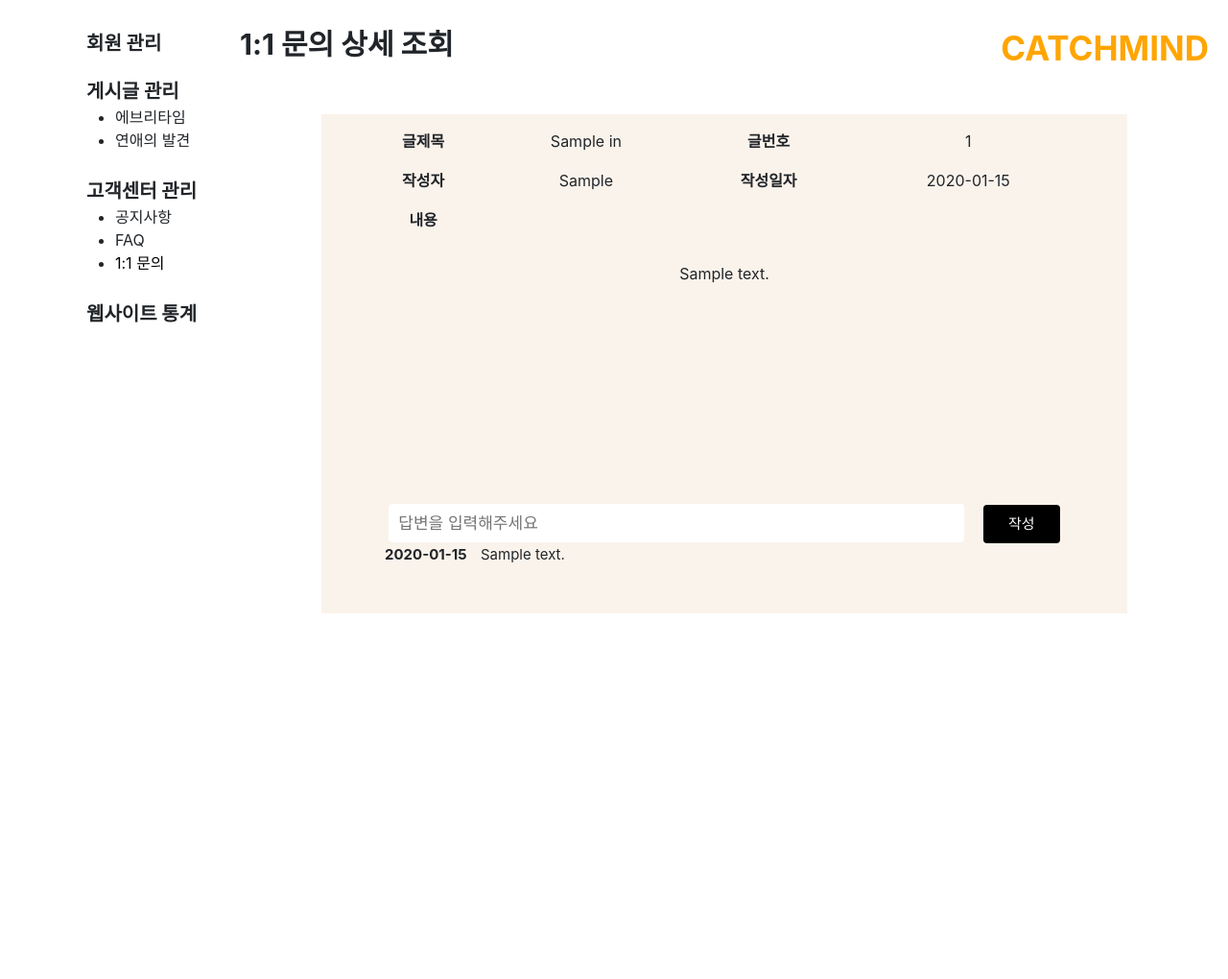
After one commit to hwkim51/Catchmind, a Java web app: template Catchmind/src/main/webapp/WEB-INF/views/admin/inquiryDetailView.jsp in a window 1280 px wide. The commit adds this page. Shown: the whole page at 96% size. Run offline with Spring Boot 4, a stand-in JSP engine, Linux system fonts and the light colour scheme; the template is opened without the code that fills it: most values are stand-ins (such as "Sample title", 1, 10 or a date in 2020); the project's own start-up code is not run, and a stand-in starts its controllers and pages; some of the project's set-up classes (security, data sources, template engines, error pages and the like) are left out, and stand-ins take their place.

Commit message:
admin-inquiry 관련 소스코드 추가
admin-inquiry 소스코드 추가(유진)

```diff
--- a/Catchmind/src/main/java/com/e1i4/catchmind/admin/model/service/AdminService.java
+++ b/Catchmind/src/main/java/com/e1i4/catchmind/admin/model/service/AdminService.java
@@ -34,5 +34,8 @@ public interface AdminService {
 
 	int selectInquiryCount();
 
+	Inquiry selectInquiry(int qaNo);
+
+	int updateInquiryAnswer(Inquiry in);
 
 }
--- a/Catchmind/src/main/java/com/e1i4/catchmind/faq/controller/FaqController.java
+++ b/Catchmind/src/main/java/com/e1i4/catchmind/faq/controller/FaqController.java
@@ -25,8 +25,6 @@ public class FaqController {
 
 		ArrayList<Faq> list = faqService.selectFaq(faqNo);
 
-		System.out.println(faqNo);
-		System.out.println(list);
 		return new Gson().toJson(list);
 	}
 
--- a/Catchmind/src/main/java/com/e1i4/catchmind/faq/model/dao/FaqDao.java
+++ b/Catchmind/src/main/java/com/e1i4/catchmind/faq/model/dao/FaqDao.java
@@ -11,8 +11,6 @@ import com.e1i4.catchmind.faq.model.vo.Faq;
 public class FaqDao {
 
 	public ArrayList<Faq> selectFaq(SqlSessionTemplate sqlSession, int faqNo) {
-
-		System.out.println("DAO:"+ (ArrayList)sqlSession.selectList("faqMapper.selectFaq", faqNo));
 		return (ArrayList)sqlSession.selectList("faqMapper.selectFaq", faqNo);
 	}
 }
--- a/Catchmind/src/main/java/com/e1i4/catchmind/inquiry/controller/InquiryController.java
+++ b/Catchmind/src/main/java/com/e1i4/catchmind/inquiry/controller/InquiryController.java
@@ -35,8 +35,7 @@ public class InquiryController {
 		if(result > 0) { //1:1 문의 작성에 성공한 경우
 
 			// 등록 알람 메세지 전달
-			// => header에 alertMsg 코드 없어서 아직 알람창 실행 안됨
-			session.setAttribute("alertMsg", "1:1 문의가 등록되었습니다. ");
+			session.setAttribute("resultMsg", "1:1 문의가 등록되었습니다. ");
 
 			return "main";
 		}
@@ -45,7 +44,7 @@ public class InquiryController {
 			//오류 메세지 전달
 			model.addAttribute("errorMsg", "1:1 문의 등록에 실패하였습니다. ");
 
-			// 메인 화면으로 포워딩? or 에러 페이지로 포워딩
+			// 에러 페이지로 포워딩
 			return "common/errorPage";
 		}
 
--- a/Catchmind/src/main/resources/mappers/notice-mapper.xml
+++ b/Catchmind/src/main/resources/mappers/notice-mapper.xml
@@ -26,7 +26,7 @@
 
   	<update id="increaseCount" parameterType="_int">
   		UPDATE TB_NOTICE
-  		   SET NOTICE_COUNT = NOTICE_COUNT + 1
+  		   SET NOTICE_COUNT = NOTICE_COUNT+1
   		 WHERE NOTICE_NO = #{noticeNo}
   	</update>
 
--- /dev/null
+++ b/Catchmind/src/main/webapp/WEB-INF/views/admin/adminHeader.jsp
@@ -0,0 +1,103 @@
+<%@ page language="java" contentType="text/html; charset=UTF-8"
+    pageEncoding="UTF-8"%>
+<%@ taglib prefix="c" uri="http://java.sun.com/jsp/jstl/core" %>
+<!DOCTYPE html>
+<html>
+<head>
+<meta charset="UTF-8">
+<title>Catchmind</title>
+<script src="https://ajax.googleapis.com/ajax/libs/jquery/3.6.0/jquery.min.js"></script>
+<!-- Latest compiled and minified CSS -->
+<link rel="stylesheet" href="https://cdn.jsdelivr.net/npm/bootstrap@4.6.1/dist/css/bootstrap.min.css">
+
+<!-- jQuery library -->
+<script src="https://cdn.jsdelivr.net/npm/jquery@3.6.0/dist/jquery.slim.min.js"></script>
+
+<!-- Popper JS -->
+<script src="https://cdn.jsdelivr.net/npm/popper.js@1.16.1/dist/umd/popper.min.js"></script>
+
+<!-- Latest compiled JavaScript -->
+<script src="https://cdn.jsdelivr.net/npm/bootstrap@4.6.1/dist/js/bootstrap.bundle.min.js"></script>
+<style>
+div {
+    box-sizing : border-box;
+    margin : 0px;
+    padding : 0px;
+}
+
+.admin-outer {
+    width : 1200px;
+    height : 1000px;
+    margin-top: 20px;
+
+}
+
+.admin-menu {
+    width : 12.5%;
+    height : 100%;
+    float : left;
+    /*border: 1px solid royalblue;*/
+}
+
+.admin-menu>div{
+    height : 50px;
+    padding-left : 10px;
+    line-height : 50px;
+    font-size : 20px;
+    font-weight : bold;
+}
+
+.admin-menu>ul {
+    margin-top : -10px;
+}
+
+.admin-menu a{
+    text-decoration: none;
+    color: black;
+}
+</style>
+</head>
+<body>
+    <div class="admin-outer">
+
+        <div class="admin-menu admin-body-l">
+            <div id="admin-member">회원 관리</div>
+            <div id="admin-board">게시글 관리</div>
+            <ul>
+                <li>에브리타임</li>
+                <li>연애의 발견</li>
+            </ul>
+            <div id="admin-cs">고객센터 관리</div>
+            <ul>
+                <li>공지사항</li>
+                <li>FAQ</li>
+                <li><a href="inquiryList.ad">1:1 문의</a></li>
+            </ul>
+            <div id="admin-stat">웹사이트 통계</div>
+        </div>
+
+
+    </div>
+
+    <script>
+
+        $("#admin-member").click(function() {
+            location.href = "memberList.ad";
+        });
+
+        $("#admin-board").click(function() {
+            location.href = "boardList.ad";
+        });
+
+        $("#admin-cs").click(function() {
+            location.href = "inquiryList.ad";
+        });
+
+        $("admin-stat").click(function() {
+            location.href = "websiteStat.ad";
+        });
+
+    </script>
+
+</body>
+</html>
--- /dev/null
+++ b/Catchmind/src/main/webapp/WEB-INF/views/admin/inquiryDetailView.jsp
@@ -0,0 +1,194 @@
+<%@ page language="java" contentType="text/html; charset=UTF-8"
+    pageEncoding="UTF-8"%>
+<%@ taglib prefix="c" uri="http://java.sun.com/jsp/jstl/core" %>
+<!DOCTYPE html>
+<html>
+<head>
+<meta charset="UTF-8">
+<title>Catchmind</title>
+<style>
+div{
+	box-sizing : border-box;
+    margin : 0px;
+    padding : 0px;
+}
+
+.wrap{
+    width:1200px;
+    margin-left:80px;
+}
+
+.body{
+    width:100%;
+}
+.left{
+    width:12.5%;
+    height:100%;
+    float:left;
+    /*border:1px solid yellow;*/
+}
+
+.right {
+    width : 87.5%;
+    height : 100%;
+    float:left;
+    /*border: 1px solid red;*/
+}
+
+#title {
+    font-size : 30px;
+    font-weight : bolder;
+    padding-left : 20px;
+}
+
+#toMain {
+    font-size : 35px;
+    font-weight : bolder;
+    color : orange;
+    float : right;
+    padding-right : 20px;
+}
+
+.body-content{
+   margin:auto;
+   width:80%;
+   height:80%;
+   background-color: rgb(250, 243, 235);
+}
+
+#inquiryDetail{
+    margin:auto;
+    margin-top: 50px;
+    width:90%;
+    text-align: center;
+    border-collapse: separate;
+    border-spacing: 0 15px;
+}
+
+#inquiryDetail p{
+    margin-top: 15px;
+    height: 200px;
+}
+
+.reply{
+    width:100%;
+    padding-top: 20px;
+    text-align: center;
+}
+.reply input{
+    width: 600px;
+    height: 40px;
+    border: none;
+    outline: none;
+    border-radius: 4px;
+    padding: 10px 10px 10px 10px;
+    font-size: 17px;
+}
+
+.reply button{
+    background-color: black;
+    border: none;
+    border-radius: 4px;
+    height: 40px;
+    width: 80px;
+    color: white;
+    font-size: 15px;
+    margin-left: 15px;
+}
+
+.rep{
+    margin-left: 65px;
+    padding-top: 20px;
+    font-size: 15px;
+    }
+
+.rep .rep_count{
+    width: 100px;
+    text-align: left;
+}
+
+.rep .rep_date{
+    width: 100px;
+    text-align: left;
+    font-weight:bold;
+}
+
+.rep .rep_content{
+    width: 620px;
+    text-align: left;
+}
+
+</style>
+</head>
+<body>
+    <div class="wrap">
+       <div class="body left">
+        <!-- adminHeader.jsp 파일 include 하는 공간-->
+            <jsp:include page="../admin/adminHeader.jsp"/>
+        </div>
+
+        <div class="body right">
+        <br>
+                <!-- 메뉴 별 제목 작성하는 곳! -->
+                <span id="title">1:1 문의 상세 조회</span>
+                <span id="toMain">CATCHMIND</span>
+            <div class="body-content">
+                <table align="center" id="inquiryDetail">
+                  <tr>
+                      <th>글제목</th>
+                      <td>${in.qaTitle }</td>
+                      <th>글번호</th>
+                      <td>${in.qaNo }</td>
+                  </tr>
+                  <tr>
+                      <th>작성자</th>
+                      <td>${in.qaWriter }</td>
+                      <th>작성일자</th>
+                      <td>${in.qaDate }</td>
+                  </tr>
+                  <tr>
+                      <th>내용</th>
+                  </tr>
+                  <tr>
+                      <td colspan="4">
+                         <p>${in.qaContent}</p>
+                      </td>
+                  </tr>
+                </table>
+                <!-- 답변 영역 -->
+                <div class="reply">
+                    <form action="updateInquiry.ad" method="post">
+                    	<input type="hidden" value="${in.qaNo }" name="qaNo">
+                        <input type="text" placeholder="답변을 입력해주세요" name="anContent">
+                        <button type="submit">작성</button>
+                    </form>
+                    <table class="rep">
+                        <c:choose>
+                            <c:when test="${not empty in.anContent}">
+                                 <tr>
+                                    <td class="rep_date">${in.qaAnswerDate }</td>
+                                    <td class="rep_content">${in.anContent }</td>
+                                </tr>
+                            </c:when>
+                            <c:otherwise>
+	                               <tr class="wrap_rep">
+	                                    <th class="rep_count">답변(0)</th>
+	                                    <td class="rep_content">작성된 댓글이 없습니다.</td>
+	                                </tr>
+                            </c:otherwise>
+                         </c:choose>
+                    </table>
+                    <br><br>
+                </div>
+            </div>
+          </div>
+
+    <script>
+
+
+
+    </script>
+  </div>
+</body>
+
+</html>
--- a/Catchmind/src/main/webapp/WEB-INF/views/faq/faqList.jsp
+++ b/Catchmind/src/main/webapp/WEB-INF/views/faq/faqList.jsp
@@ -246,7 +246,7 @@ body{
                             <li class="question q1" value="1">캐치마인드는 어떤 사이트인가요?</li>
                             <li class="question q2" value="2">차단 당하면 대화를 할 수 없나요?</li>
                             <li class="question q3" value="3">MBTI가 뭔가요?</li>
-                            <li class="question q4">프로필 사진을 변경할 수 있나요?</li>
+                            <li class="question q4" value="4">프로필 사진을 변경할 수 있나요?</li>
                         </ul>
                     </div>
                 </div>
```
Also changed, not shown: Catchmind/src/main/java/com/e1i4/catchmind/admin/controller/AdminController.java (+26 -0 lines), Catchmind/src/main/java/com/e1i4/catchmind/admin/model/dao/AdminDao.java (+9 -0 lines), Catchmind/src/main/java/com/e1i4/catchmind/admin/model/service/AdminServiceImpl.java (+10 -0 lines), Catchmind/src/main/java/com/e1i4/catchmind/inquiry/model/vo/Inquiry.java (+7 -6 lines), Catchmind/src/main/java/com/e1i4/catchmind/notice/controller/NoticeController.java (+7 -6 lines), Catchmind/src/main/resources/mappers/inquiry-mapper.xml (+40 -4 lines), Catchmind/src/main/webapp/WEB-INF/views/admin/adminTemplate.jsp (added, +74 -0 lines), Catchmind/src/main/webapp/WEB-INF/views/admin/inquiryListView.jsp (added, +131 -0 lines), Catchmind/src/main/webapp/WEB-INF/views/admin/memberListView.jsp (+6 -1 lines), Catchmind/src/main/webapp/WEB-INF/views/inquiry/inquiryEnrollForm.jsp (+5 -5 lines), Catchmind/src/main/webapp/WEB-INF/views/notice/noticeDetailView.jsp (+8 -6 lines).
